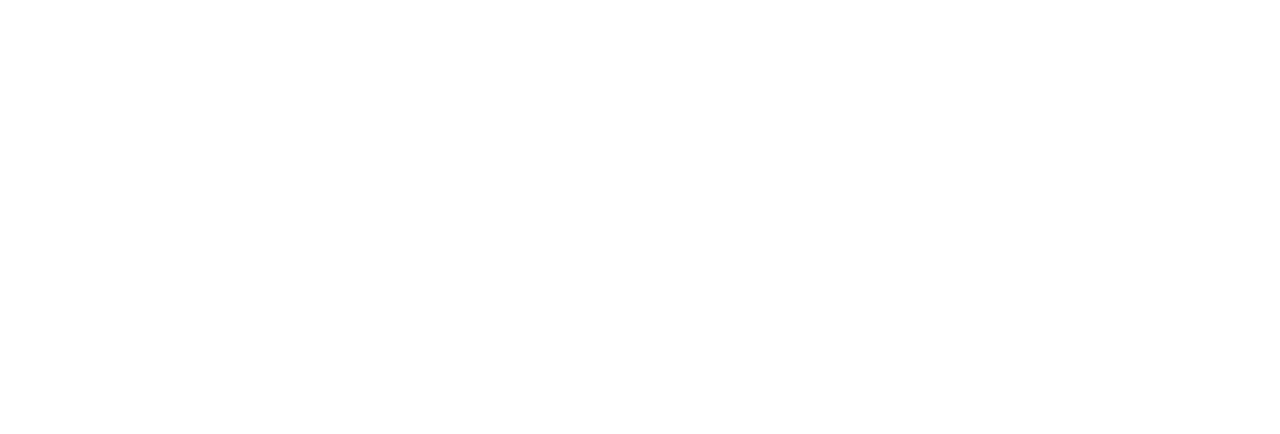
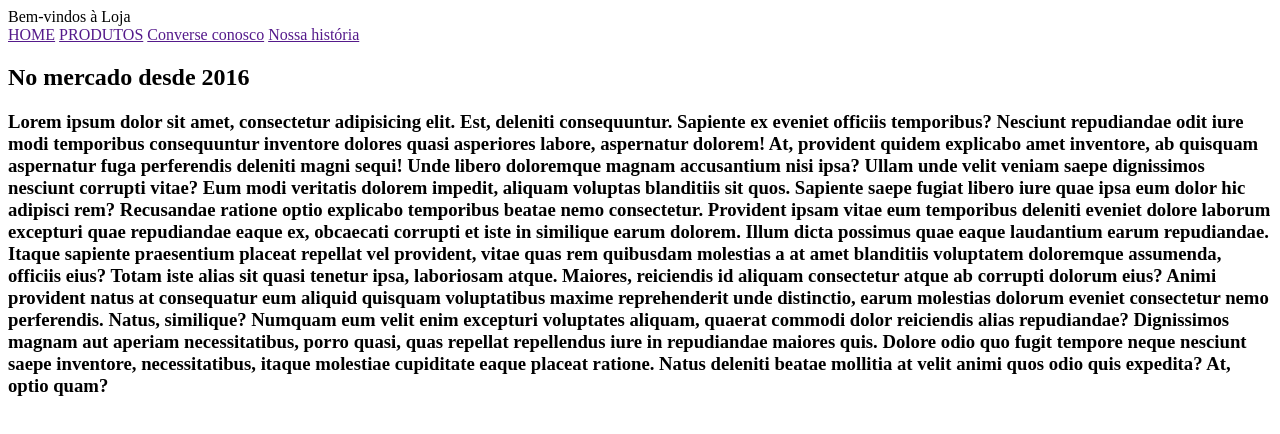
Before and after one commit to perluizemateus-coder/meuprojeto, a plain HTML site: page index.html in a window 1280 px wide. Drawn offline with Linux system fonts and the light colour scheme.

Commit message:
tag sintatica

```diff
--- a/index.html
+++ b/index.html
@@ -7,6 +7,32 @@
     <link rel="stylesheet" href="/src/css/styles.css">
 </head>
 <body>
+    <header>
+        Bem-vindos à Loja
+    </header>
+    <nav>
+        <a href="">HOME</a>
+        <a href="">PRODUTOS</a>
+        <a href="">Converse conosco</a>
+        <a href="">Nossa história</a>
+    </nav>
+    <main>
+        <section>
+            <h1>
+                No mercado desde 2016
+            </h1>
+            <h3>
+                Lorem ipsum dolor sit amet, consectetur adipisicing elit. Est, deleniti consequuntur. Sapiente ex eveniet officiis temporibus? Nesciunt repudiandae odit iure modi temporibus consequuntur inventore dolores quasi asperiores labore, aspernatur dolorem!
+                At, provident quidem explicabo amet inventore, ab quisquam aspernatur fuga perferendis deleniti magni sequi! Unde libero doloremque magnam accusantium nisi ipsa? Ullam unde velit veniam saepe dignissimos nesciunt corrupti vitae?
+                Eum modi veritatis dolorem impedit, aliquam voluptas blanditiis sit quos. Sapiente saepe fugiat libero iure quae ipsa eum dolor hic adipisci rem? Recusandae ratione optio explicabo temporibus beatae nemo consectetur.
+                Provident ipsam vitae eum temporibus deleniti eveniet dolore laborum excepturi quae repudiandae eaque ex, obcaecati corrupti et iste in similique earum dolorem. Illum dicta possimus quae eaque laudantium earum repudiandae.
+                Itaque sapiente praesentium placeat repellat vel provident, vitae quas rem quibusdam molestias a at amet blanditiis voluptatem doloremque assumenda, officiis eius? Totam iste alias sit quasi tenetur ipsa, laboriosam atque.
+                Maiores, reiciendis id aliquam consectetur atque ab corrupti dolorum eius? Animi provident natus at consequatur eum aliquid quisquam voluptatibus maxime reprehenderit unde distinctio, earum molestias dolorum eveniet consectetur nemo perferendis.
+                Natus, similique? Numquam eum velit enim excepturi voluptates aliquam, quaerat commodi dolor reiciendis alias repudiandae? Dignissimos magnam aut aperiam necessitatibus, porro quasi, quas repellat repellendus iure in repudiandae maiores quis.
+                Dolore odio quo fugit tempore neque nesciunt saepe inventore, necessitatibus, itaque molestiae cupiditate eaque placeat ratione. Natus deleniti beatae mollitia at velit animi quos odio quis expedita? At, optio quam?
+            </h3>
 
+        </section>
+    </main>
 </body>
 </html>
```
